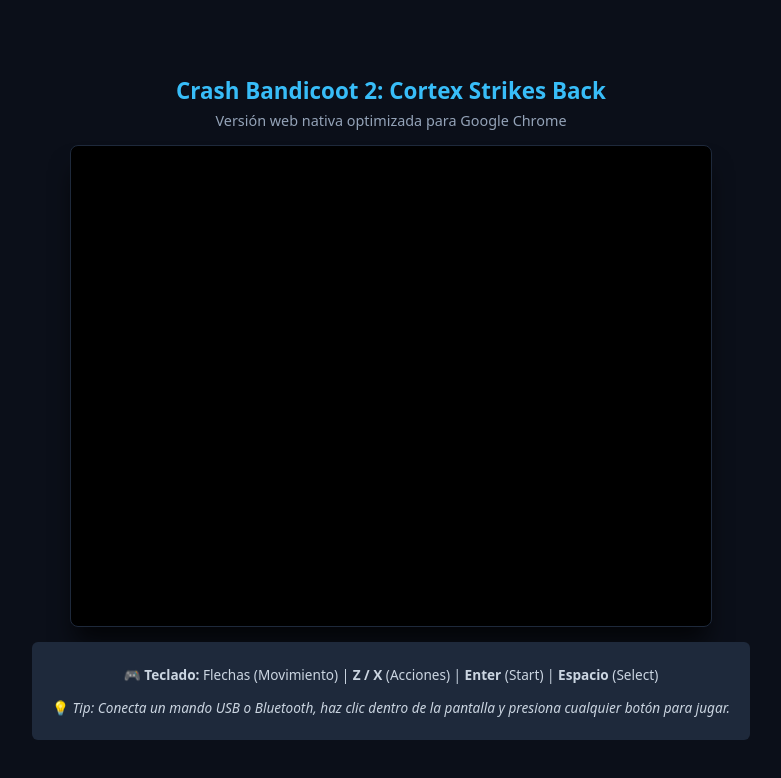
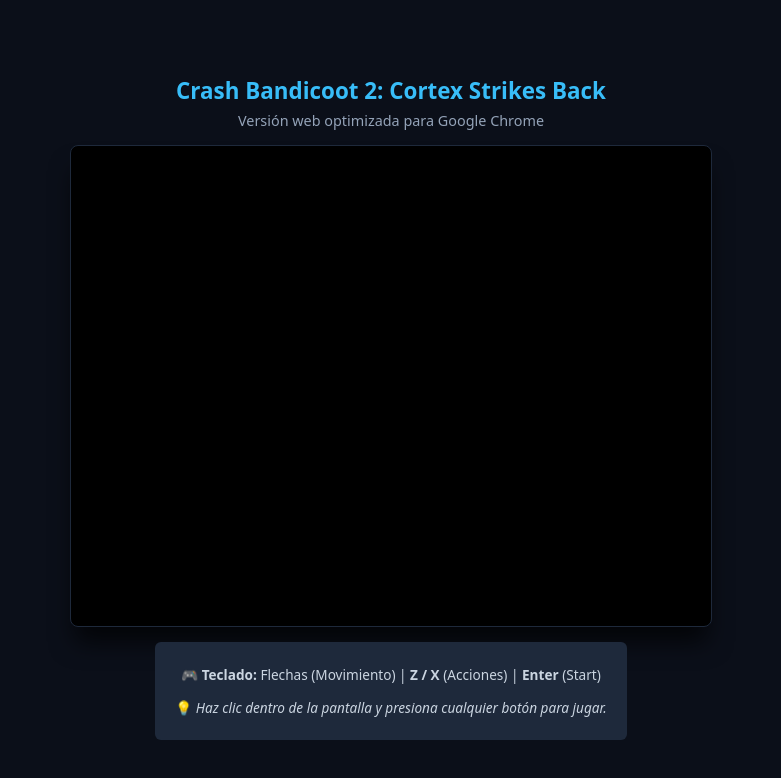
Before and after one commit to sebascarp912/crash2web.1, a plain HTML site: page index.html in a window 1280 px wide. Shown: the whole page, without its empty margins (249-1030 px from the left). Drawn offline with Linux system fonts and the light colour scheme.

Commit message:
Update index.html

```diff
--- a/index.html
+++ b/index.html
@@ -33,7 +33,6 @@
             justify-content: center;
         }
 
-        /* Contenedor del emulador en WebAssembly */
         wasmpsx-player {
             width: 100%;
             height: 100%;
@@ -51,31 +50,28 @@
         }
     </style>
 
-    <!-- Script oficial y estable del motor WASMpsx para navegadores -->
     <script src="https://js-emulators.github.io/wasmpsx/wasmpsx.js" defer></script>
 </head>
 <body>
 
     <h1>Crash Bandicoot 2: Cortex Strikes Back</h1>
-    <p class="subtitle">Versión web nativa optimizada para Google Chrome</p>
+    <p class="subtitle">Versión web optimizada para Google Chrome</p>
 
     <div class="game-wrapper">
-        <!-- Elemento reproductor del emulador web -->
         <wasmpsx-player id="playstation-game"></wasmpsx-player>
     </div>
 
     <div class="controls-box">
-        <p>🎮 <strong>Teclado:</strong> Flechas (Movimiento) | <strong>Z / X</strong> (Acciones) | <strong>Enter</strong> (Start) | <strong>Espacio</strong> (Select)</p>
-        <p>💡 <em>Tip: Conecta un mando USB o Bluetooth, haz clic dentro de la pantalla y presiona cualquier botón para jugar.</em></p>
+        <p>🎮 <strong>Teclado:</strong> Flechas (Movimiento) | <strong>Z / X</strong> (Acciones) | <strong>Enter</strong> (Start)</p>
+        <p>💡 <em>Haz clic dentro de la pantalla y presiona cualquier botón para jugar.</em></p>
     </div>
 
     <script>
-        // Carga automática del juego al iniciar la página
         window.addEventListener('DOMContentLoaded', () => {
             const player = document.getElementById('playstation-game');
-            // Aquí puedes apuntar a la URL pública donde alojes tu archivo .bin/.cue del juego
             if (player && typeof player.loadUrl === 'function') {
-                // player.loadUrl('url-de-tu-rom-del-juego.bin');
+                // Pega aquí abajo entre las comillas el enlace directo de descarga de tu archivo en Google Drive:
+                player.loadUrl('https://drive.google.com/file/d/1nwwGoyLBGe070qsrLOXqbTPmHgOFUP7Q/view?usp=sharing');
             }
         });
     </script>
```
